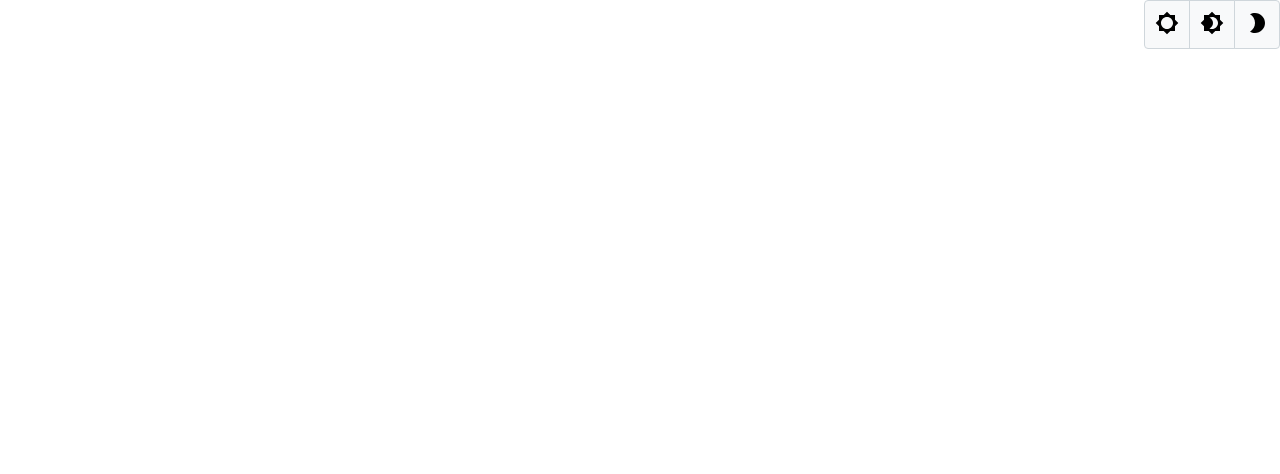
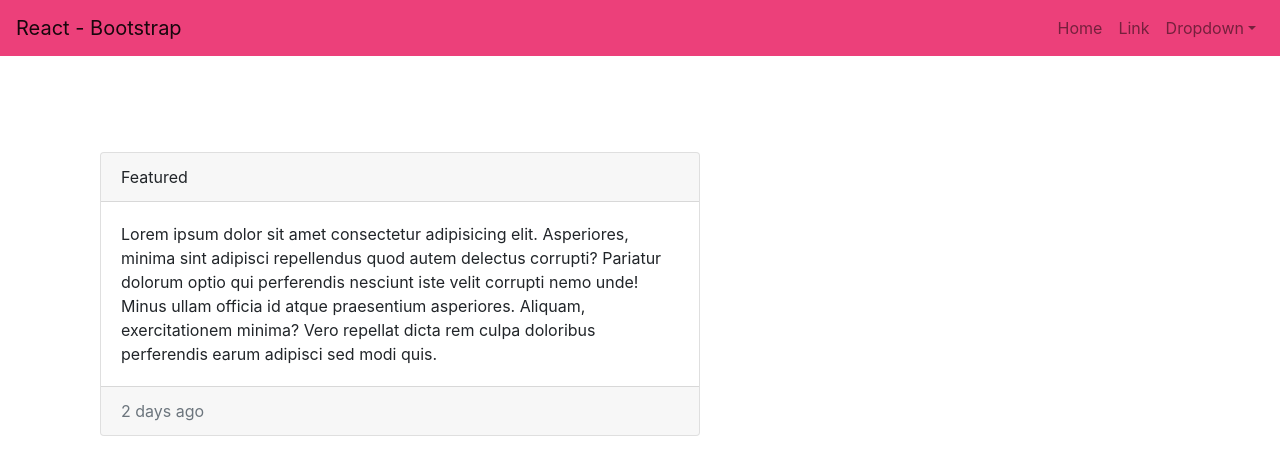
Before and after one commit to MarekChoinski/Postuj, a React (Create React App) app: page / in a window 1280 px wide. Shown: the top 474 px of the page. Built offline with nearby package versions, Linux system fonts and the light colour scheme.

Commit message:
Make several basic components

```diff
--- a/src/App.tsx
+++ b/src/App.tsx
@@ -2,10 +2,16 @@ import React from 'react';
 
 import ThemeSwitch from './components/ThemeSwitch';
 import './styles/index.scss'
+import MenuBar from './components/MenuBar';
+import Post from './components/Post';
 
 const App: React.FC = () => {
   return (
-    <ThemeSwitch />
+    <>
+      <ThemeSwitch />
+      <MenuBar />
+      <Post />
+    </>
   );
 }
 
--- /dev/null
+++ b/src/components/MenuBar.tsx
@@ -0,0 +1,32 @@
+import React from 'react';
+import Navbar from 'react-bootstrap/Navbar';
+import Nav from 'react-bootstrap/Nav';
+import NavDropdown from 'react-bootstrap/NavDropdown';
+
+
+const MenuBar: React.FC = () => {
+
+    return (
+        <Navbar expand="lg" bg="primary" variant="light" fixed="top">
+            <Navbar.Brand href="#home" > React - Bootstrap</Navbar.Brand >
+            <Navbar.Toggle aria-controls="basic-navbar-nav" />
+            <Navbar.Collapse id="basic-navbar-nav" className="justify-content-end">
+                <Nav>
+                    <Nav.Link href="#home">Home</Nav.Link>
+                    <Nav.Link href="#link">Link</Nav.Link>
+                    <NavDropdown title="Dropdown" id="basic-nav-dropdown">
+                        <NavDropdown.Item href="#action/3.1">Action</NavDropdown.Item>
+                        <NavDropdown.Item href="#action/3.2">Another action</NavDropdown.Item>
+                        <NavDropdown.Item href="#action/3.3">Something</NavDropdown.Item>
+                        <NavDropdown.Divider />
+                        <NavDropdown.Item href="#action/3.4">Separated link</NavDropdown.Item>
+                    </NavDropdown>
+                </Nav>
+            </Navbar.Collapse>
+        </Navbar >
+    );
+
+
+};
+
+export default MenuBar;
--- /dev/null
+++ b/src/components/Post.tsx
@@ -0,0 +1,29 @@
+import React from 'react';
+import Card from 'react-bootstrap/Card';
+
+
+const Post: React.FC = () => {
+
+    return (
+        <Card
+            style={{
+                width: "600px",
+                margin: "100px"
+            }
+            }
+        >
+            <Card.Header>Featured</Card.Header>
+            <Card.Body>
+                {/* <Card.Title>Special title treatment</Card.Title> */}
+                {/* <Card.Text> */}
+                Lorem ipsum dolor sit amet consectetur adipisicing elit. Asperiores, minima sint adipisci repellendus quod autem delectus corrupti? Pariatur dolorum optio qui perferendis nesciunt iste velit corrupti nemo unde! Minus ullam officia id atque praesentium asperiores. Aliquam, exercitationem minima? Vero repellat dicta rem culpa doloribus perferendis earum adipisci sed modi quis.
+    {/* </Card.Text> */}
+            </Card.Body>
+            <Card.Footer className="text-muted">2 days ago</Card.Footer>
+        </Card >
+    );
+
+
+};
+
+export default Post;
--- a/src/state/ducks/index.ts
+++ b/src/state/ducks/index.ts
@@ -0,0 +1 @@
+export const a = 'a';
--- a/src/state/ducks/posts/operations.ts
+++ b/src/state/ducks/posts/operations.ts
@@ -5,3 +5,4 @@
 // export default {
 //     someAction
 // };
+export const a = 'a';
--- a/src/state/ducks/posts/types.ts
+++ b/src/state/ducks/posts/types.ts
@@ -10,7 +10,7 @@ export const EDIT_TITLE = "todo_app/TOGGLE_TITLE";
 export type Todo = Readonly<{
     text: string,
     done: boolean,
-    id: string,
+    id?: string,
 }>;
 
 export interface TodosState {
--- a/src/state/store.ts
+++ b/src/state/store.ts
@@ -0,0 +1 @@
+export const a = 'a';
--- a/src/styles/index.scss
+++ b/src/styles/index.scss
@@ -7,20 +7,21 @@
 
 
 // @import "~bootstrap/scss/root";
-// @import "~bootstrap/scss/reboot";
+@import "~bootstrap/scss/reboot";
 // @import "~bootstrap/scss/type";
 // @import "~bootstrap/scss/images";
 // @import "~bootstrap/scss/code";
 // @import "~bootstrap/scss/grid";
 // @import "~bootstrap/scss/tables";
-@import "~bootstrap/scss/forms";
+// @import "~bootstrap/scss/forms";
 @import "~bootstrap/scss/buttons";
 @import "~bootstrap/scss/transitions";
-// @import "~bootstrap/scss/dropdown";
+@import "~bootstrap/scss/dropdown";
 @import "~bootstrap/scss/button-group";
 @import "~bootstrap/scss/input-group";
-// @import "~bootstrap/scss/custom-forms";
-// @import "~bootstrap/scss/nav";
+@import "~bootstrap/scss/custom-forms";
+@import "~bootstrap/scss/nav";
+@import "~bootstrap/scss/navbar";
 @import "~bootstrap/scss/card";
 // @import "~bootstrap/scss/breadcrumb";
 // @import "~bootstrap/scss/pagination";
@@ -35,7 +36,7 @@
 // @import "~bootstrap/scss/tooltip";
 // @import "~bootstrap/scss/popover";
 // @import "~bootstrap/scss/carousel";
-// @import "~bootstrap/scss/utilities";
+@import "~bootstrap/scss/utilities";
 // @import "~bootstrap/scss/print";
 
 @import "vars";
```
Also changed, not shown: src/state/ducks/posts/reducers.ts (+5 -5 lines).
